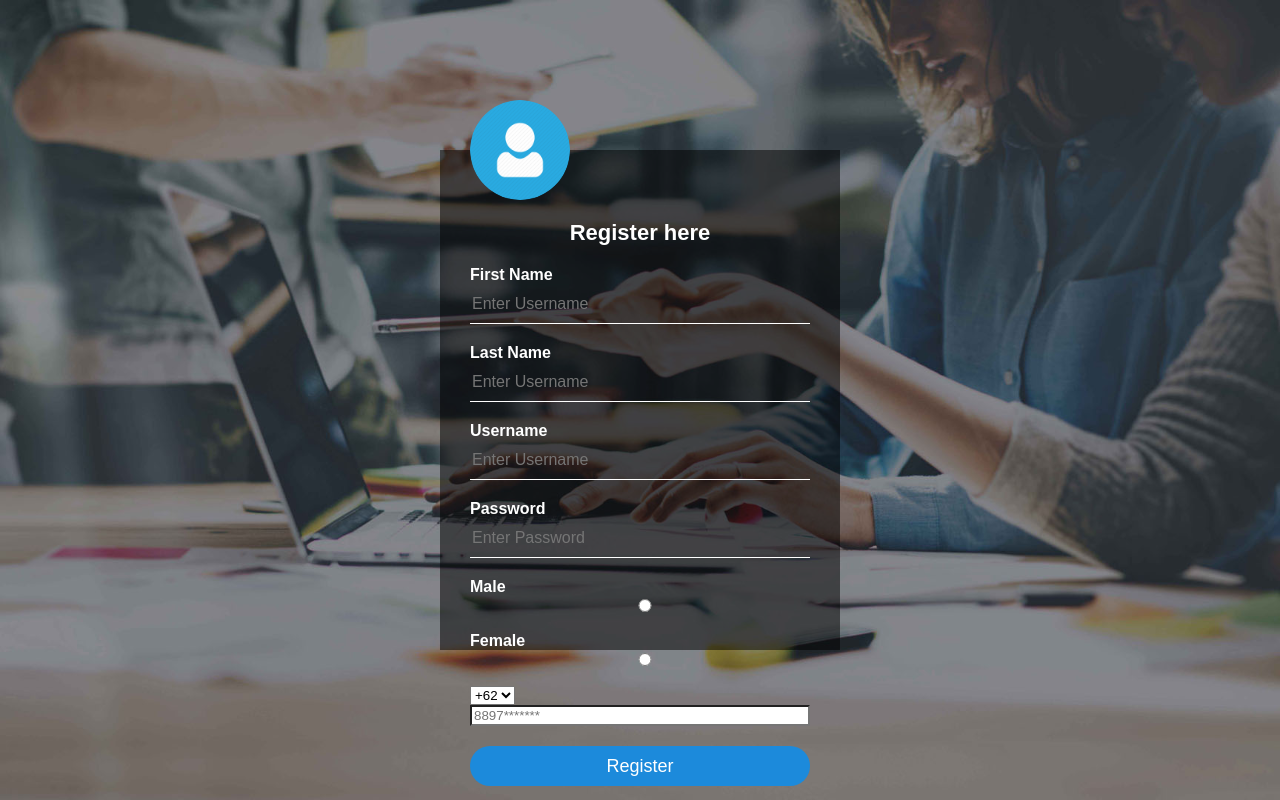
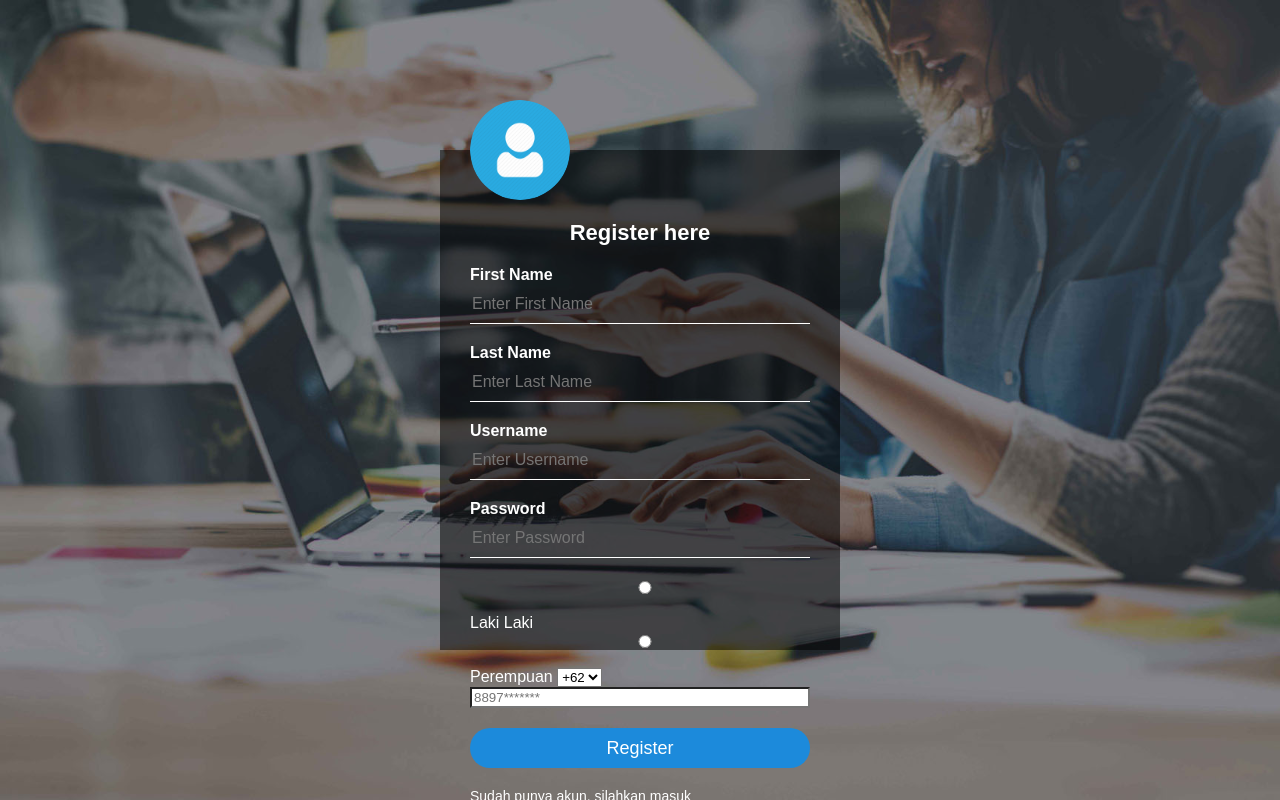
Before and after one commit to ErikRzf/Erikk.github.io, a plain HTML site: page index2.html in a window 1280 px wide. Drawn offline with Linux system fonts and the light colour scheme.

Commit message:
Update index2.html

```diff
--- a/index2.html
+++ b/index2.html
@@ -7,20 +7,22 @@
         <div class="login-box">
         <img src="./img/avatar.png" class="avatar">
             <h1>Register here</h1>
-                <form>
+                <form action="user_register.php" method="POST">
                     <p>First Name</p>
-                    <input type="text" name="username" placeholder="Enter Username">
+                    <input type="text" name="Fname" placeholder="Enter First Name">
                     <p>Last Name</p>
-                    <input type="text" name="username" placeholder="Enter Username">
+                    <input type="text" name="Lname" placeholder="Enter Last Name">
                     <p>Username</p>
-                    <input type="text" name="username" placeholder="Enter Username">
+                    <input type="text" name="Username" placeholder="Enter Username">
                     <p>Password</p>
-                    <input type="password" name="password" placeholder="Enter Password">
+                    <input type="password" name="Password" placeholder="Enter Password">
 
-                    <p>Male</p><input type="radio" name="Gender">
+                    <!-- <p>Male</p><input type="radio" name="Gender">
                     <p>Female</p>
                     <input type="radio" name="Gender">
-                 <br>
+                 <br>  -->
+                        <input type="radio" name="jenis_kelamin" value="L">Laki Laki
+                        <input type="radio" name="jenis_kelamin" value="P">Perempuan
                    <select>
                         <option>+62</option>
                         <option>+86</option>
```
